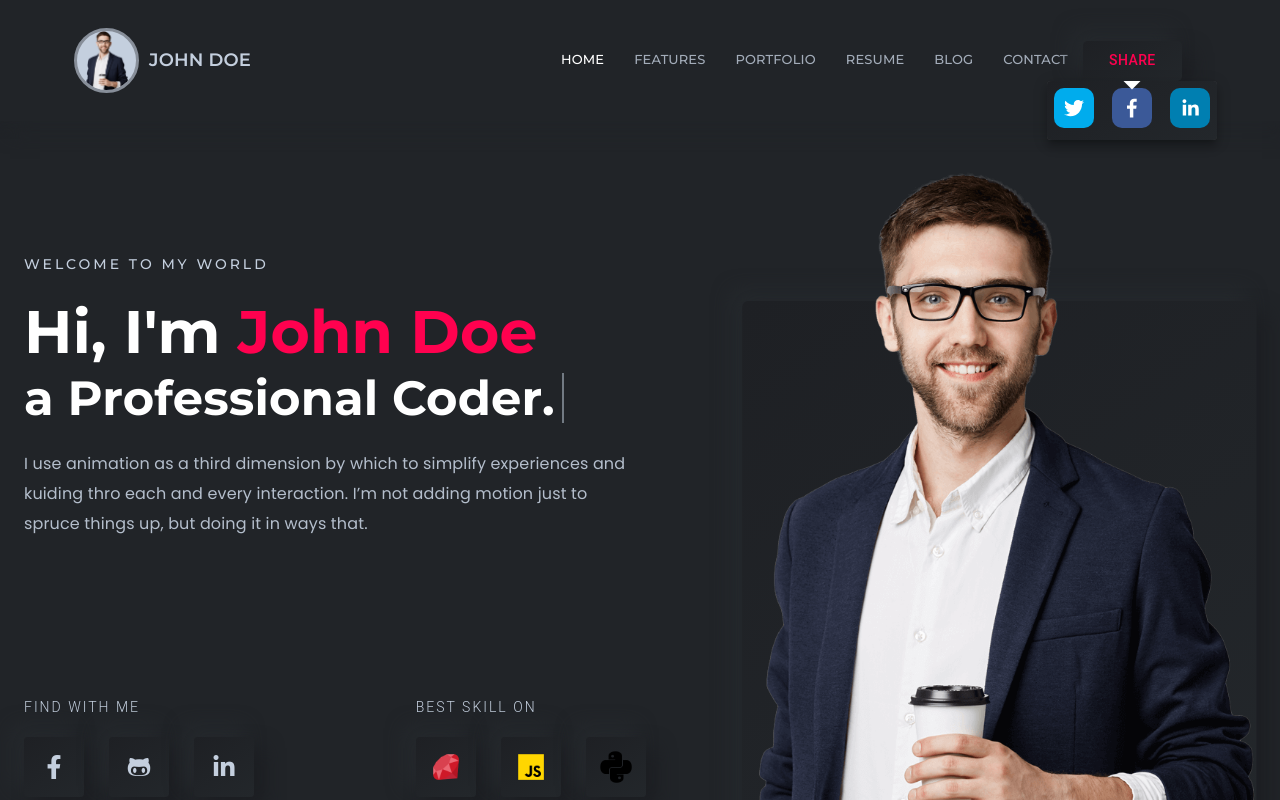
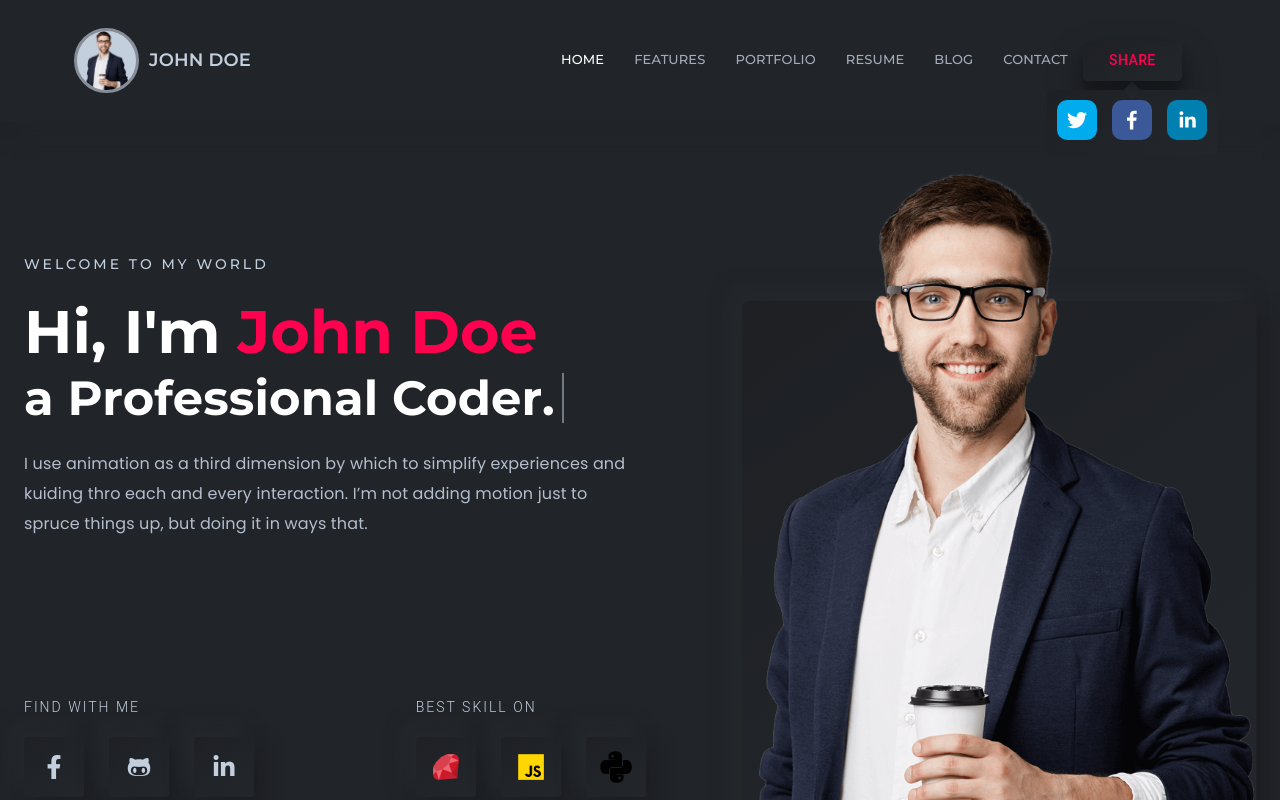
Before and after one commit to imranprof/jobs-frontend, a Next.js app: page /profile in a window 1280 px wide. Both pictures are taken after a click on the button "SHARE". Shown: the top 800 px of the page. Built offline with nearby package versions, Linux system fonts and the light colour scheme; a web font is replaced by a local one; what next-redux-wrapper would draw is missing.

Commit message:
fix: add workable arrow in sharebar

```diff
--- a/src/views/Header/style.js
+++ b/src/views/Header/style.js
@@ -114,40 +114,38 @@ export const useStyles = makeStyles({
         },
       },
       '&__navItem': {
-        width:'660px'
+        width:'660px',
       },
       '&__share': {
         textAlign: "center",
         textTransform: "uppercase",
         background: theme.palette.customBackground.gradiant.light,
-        boxShadow: theme.palette.customShadow.paperCardShadow,
+        boxShadow: theme.palette.customShadow.buttonShadow,
         width: "15%",
         height: 40,
         border: "none",
         borderRadius: 5,
         color: theme.palette.customColor.highContrast,
         '&:hover':{
-          opacity: 1,
+          opacity: .8,
           borderRadius: 6,
           background: theme.palette.customBackground.gradiant.dark,
           color: theme.palette.customColor.sendMessageBtn
         },
+
         '&__shareBar':{
           width: 170,
           display: "flex",
           justifyContent: "space-between",
-          padding: 7,
+          padding: 10,
           background: theme.palette.customBackground.gradiant.light,
-          '&__icon':{
-            borderRadius: 10,
-            height: 40,
-            width: 40
-          },
-        },
+          borderRadius: 5,
           '&__arrow':{
+            marginTop: "9px",
             position: "relative",
-          "&::before": {
-            backgroundColor: "white",
+            '&::before':{
+
+              background: theme.palette.customBackground.gradiant.light,
               content: '""',
               display: "block",
               position: "absolute",
@@ -157,6 +155,12 @@ export const useStyles = makeStyles({
               transform: "rotate(45deg)",
               left: "calc(50% - 6px)"
             }
+          },
+          '&__icon':{
+            borderRadius: 10,
+            height: 40,
+            width: 40
+          },
         }
       },
       '& .active': {
--- a/src/views/Profile/Header/components/navItems.js
+++ b/src/views/Profile/Header/components/navItems.js
@@ -7,6 +7,7 @@ import React from "react";
 import {NavigationLinksData} from "../../../../../API/elements/profile/navigationLinksData";
 import {Box, Button, Popover} from "@material-ui/core";
 import ProfileShare from "../../../../lib/profile/profileshare/profileShare";
+
 
 
 const NavItems = ({classes, variant}) => {
@@ -37,8 +38,15 @@ const NavItems = ({classes, variant}) => {
                     vertical: "top",
                     horizontal: "center"
                 }}
+                PaperProps={{
+                    style: {
+                        backgroundColor: "transparent",
+                        boxShadow: "none",
+                        borderRadius: 0
+                    }
+                }}
             >
-                <Box className={`${classes.headerWrapper}__nav__share__arrow`}/>
+                <Box className={`${classes.headerWrapper}__nav__share__shareBar__arrow`}/>
                 <ProfileShare shareUrl={"https://facebook.com/imransart"} classes={classes}/>
 
             </Popover>
```
Lines whose indentation alone changed are shown as unchanged.
